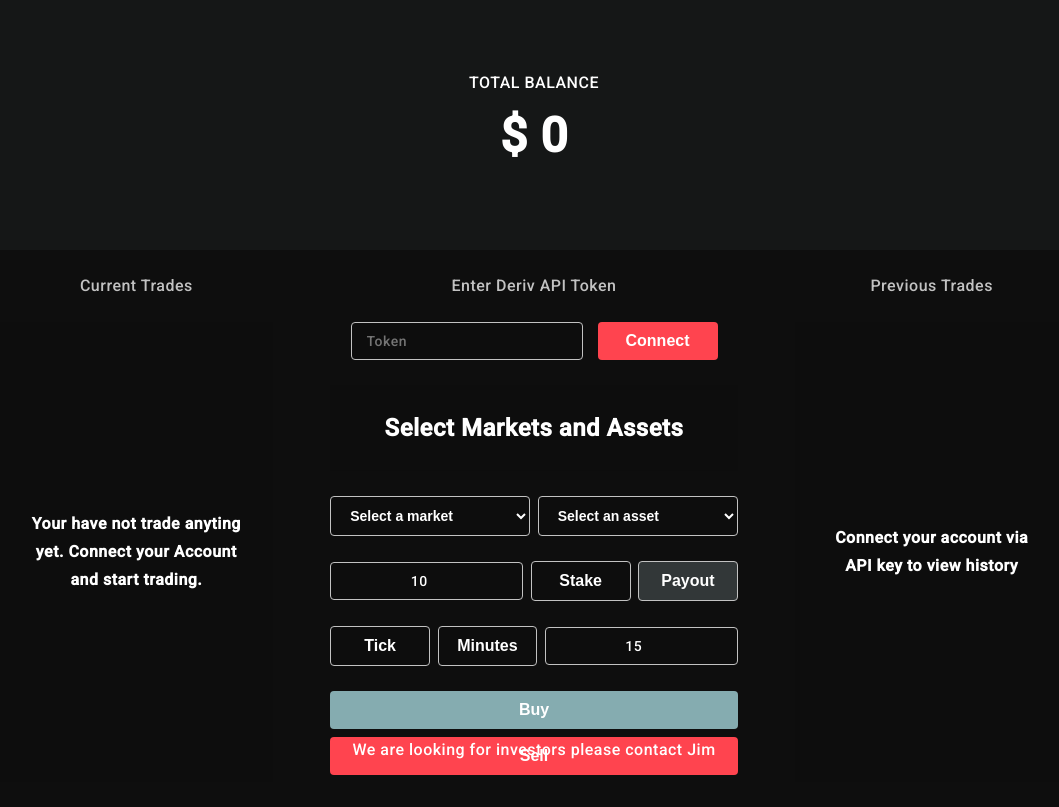
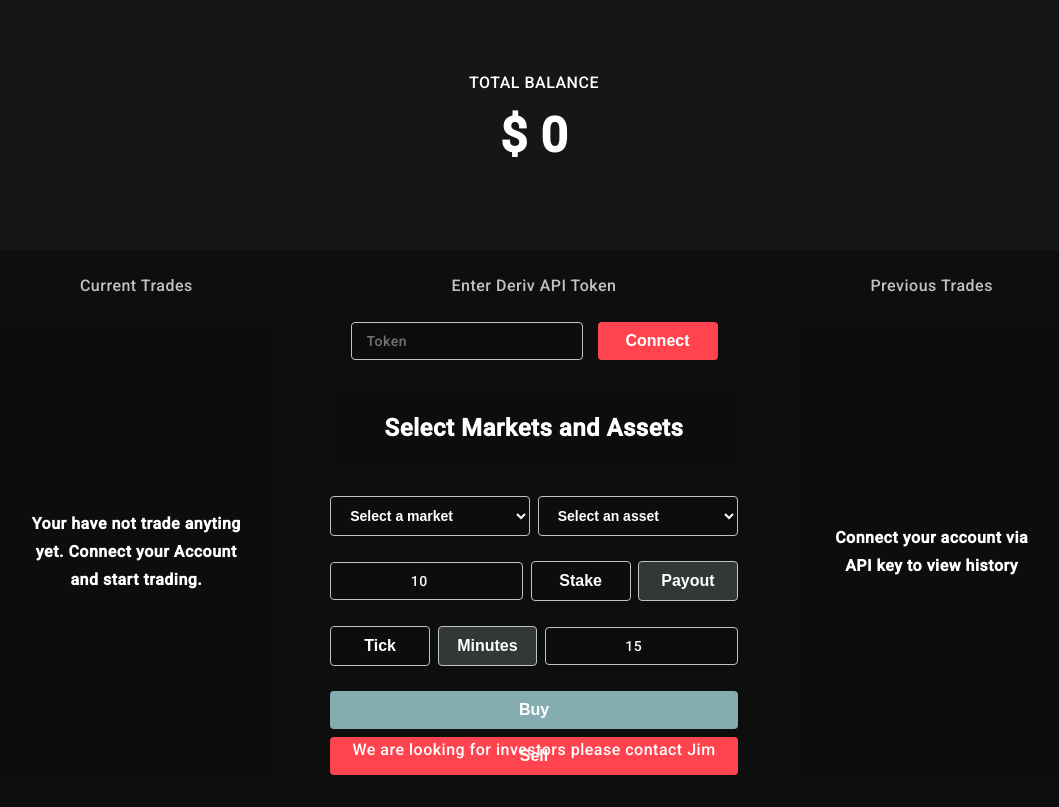
Before and after one commit to suisin-deriv/DAir, a React (Create React App) app: page / in a window 1280 px wide. Shown: the whole page, without its empty margins (106-1165 px from the left). Built offline with nearby package versions, Linux system fonts and the light colour scheme.

Commit message:
add active buttons on ticks and minnutes

```diff
--- a/src/components/Charts/Charts.js
+++ b/src/components/Charts/Charts.js
@@ -92,10 +92,16 @@
           </button>
         </div>
         <div className="market--container__content">
-          <button className="transparent" onClick={() => setDurationUnit("t")}>
+          <button
+            className={buy_settings.duration_unit === "t" ? "active" : "transparent"}
+            onClick={() => setDurationUnit("t")}
+          >
             Tick
           </button>
-          <button className="transparent" onClick={() => setDurationUnit("m")}>
+          <button
+            className={buy_settings.duration_unit === "m" ? "active" : "transparent"}
+            onClick={() => setDurationUnit("m")}
+          >
             Minutes
           </button>
           <input
@@ -107,16 +113,10 @@
           />
         </div>
         <div className="market--container__btn">
-          <button
-            className="buy market--container__btn--buy"
-            onClick={buyContract}
-          >
+          <button className="buy market--container__btn--buy" onClick={buyContract}>
             Buy
           </button>
-          <button
-            className="market--container__btn--sell"
-            onClick={sellContract}
-          >
+          <button className="market--container__btn--sell" onClick={sellContract}>
             Sell
           </button>
         </div>
```
